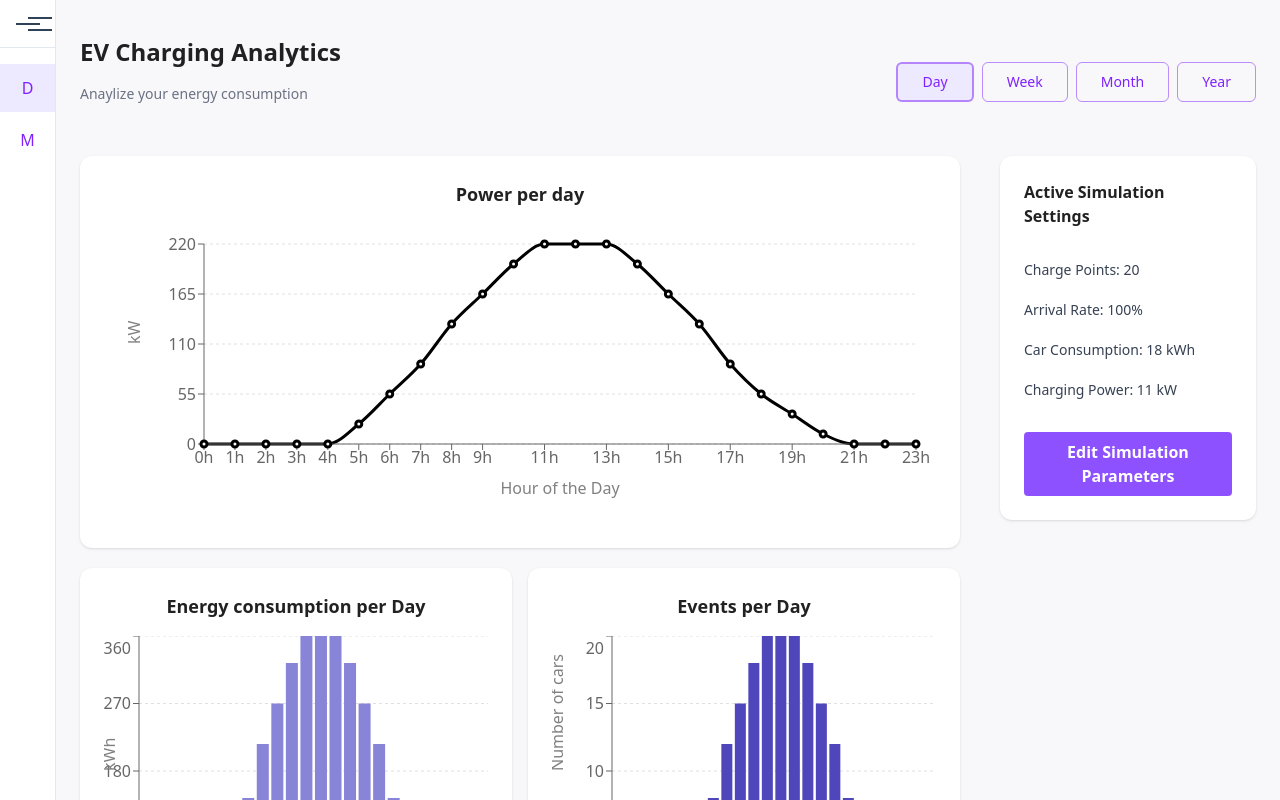
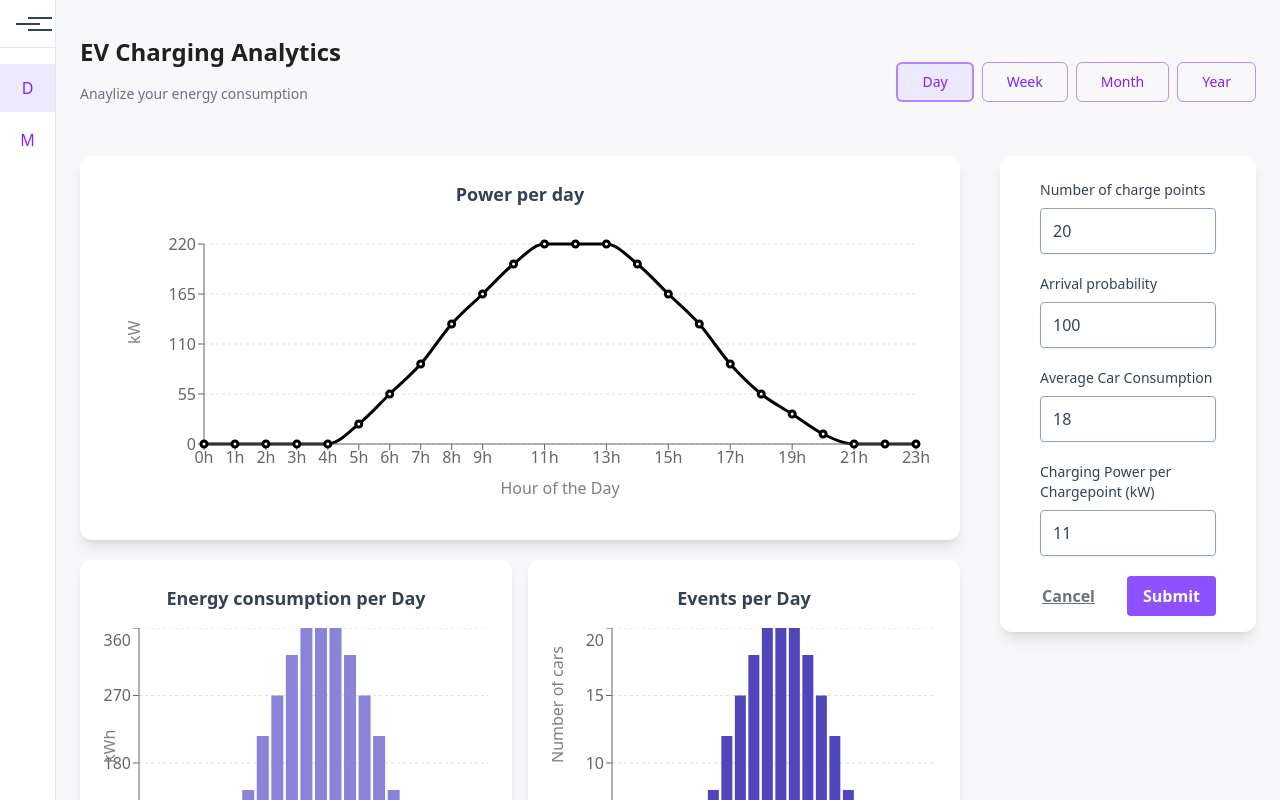
Before and after one commit to Ziva1011/EV-dashboard, a React (Vite) app: page / in a window 1280 px wide. Shown: the top 800 px of the page. Built offline with nearby package versions, Linux system fonts and the light colour scheme.

Commit message:
add Card component to dashboard

```diff
--- a/src/components/Card.tsx
+++ b/src/components/Card.tsx
@@ -1,16 +1,16 @@
 import React from "react";
 
 type CardProps = {
-  title: string;
+  title?: string;
   children?: React.ReactNode;
 };
 
 const Card: React.FC<CardProps> = ({ title, children }) => {
   return (
-    <div className="max-w-full rounded overflow-hidden shadow-lg">
+    <div className="overflow-hidden shadow-lg bg-white rounded-xl h-auto">
       <div className="px-6 py-4">
-        <div className="font-bold text-xl mb-2">{title}</div>
-        <p className="text-gray-700 text-base">{children}</p>
+        <div className="font-bold text mb-2">{title}</div>
+        <div className="text-gray-700 text-base">{children}</div>
       </div>
     </div>
   );
--- a/src/features/Dashboard.tsx
+++ b/src/features/Dashboard.tsx
@@ -6,6 +6,7 @@ import SimulationChart from "./charts/PowerChart";
 import EnergyChart from "./charts/EnergyChart";
 import EventsChart from "./charts/EventsChart";
 import OverviewChart from "./charts/OverviewChart";
+import Card from "../components/Card";
 
 export interface SimulationInputs {
   numChargePoints: number;
@@ -53,6 +54,7 @@ function Dashboard() {
           <div className="flex space-x-2 self-center">
             {timeIntervalOptions.map((option, key) => (
               <button
+                key={key}
                 className={`px-6 py-2 text-sm font-light rounded-md ${
                   timeInterval == option
                     ? `border-2 border-violet-600/50 text-violet-600 bg-violet-100 hover:bg-violet-200`
@@ -67,49 +69,26 @@ function Dashboard() {
         </div>
         <div className="flex flex-col space-y-10 md:flex-row md:gap-x-10">
           <aside className="w-full shrink-0 md:w-64 md:order-1">
-            <div className="bg-white rounded-xl shadow p-6 space-y-4 md:space-y-8">
-              <h3 className="text-md font-semibold text-left">
-                Active Simulation Settings
-              </h3>
-              <ul className="text-sm space-y-2 text-gray-700 text-left md:space-y-5">
-                <li>
-                  Charge Points:{" "}
-                  <span className="font-medium">{inputs.numChargePoints}</span>
-                </li>
-                <li>
-                  Arrival Rate:{" "}
-                  <span className="font-medium">
-                    {inputs.arrivalMultiplier}%
-                  </span>
-                </li>
-                <li>
-                  Car Consumption:{" "}
-                  <span className="font-medium">
-                    {inputs.carConsumption} kWh
-                  </span>
-                </li>
-                <li>
-                  Charging Power:{" "}
-                  <span className="font-medium">{inputs.chargingPower} kW</span>
-                </li>
-              </ul>
-              <div className="">
-                <Button onClick={() => setOpen(true)}>
-                  Edit Simulation Parameters
-                </Button>
+            <Card>
+              <div className="space-y-4 md:space-y-8">
+                <SimulationForm
+                  onSubmit={handleSubmit}
+                  onClose={() => setOpen(false)}
+                  simulationInputs={inputs}
+                />
               </div>
-            </div>
+            </Card>
           </aside>
           <div className="flex-1 space-y-5 md:order-0">
-            <div className="bg-white rounded-xl shadow p-6">
+            <Card>
               <h2 className="text-lg font-semibold mb-4">Power per day</h2>
               <SimulationChart
                 simulationInputs={inputs}
                 timeInterval={timeInterval}
               />
-            </div>
+            </Card>
             <div className="grid grid-cols-1 lg:grid-cols-2 gap-4">
-              <div className="bg-white rounded-xl shadow p-6 h-auto">
+              <Card>
                 <h2 className="text-lg font-semibold mb-4">
                   Energy consumption per {timeInterval}
                 </h2>
@@ -117,9 +96,8 @@ function Dashboard() {
                   simulationInputs={inputs}
                   timeInterval={timeInterval}
                 />
-              </div>
-
-              <div className="bg-white rounded-xl shadow p-6 h-auto">
+              </Card>
+              <Card>
                 <h2 className="text-lg font-semibold mb-4">
                   Events per {timeInterval}
                 </h2>
@@ -127,7 +105,7 @@ function Dashboard() {
                   simulationInputs={inputs}
                   timeInterval={timeInterval}
                 />
-              </div>
+              </Card>
             </div>
             <div className="bg-white rounded-xl shadow p-6">
               <h2 className="text-lg font-semibold mb-4">Power per day</h2>
```
